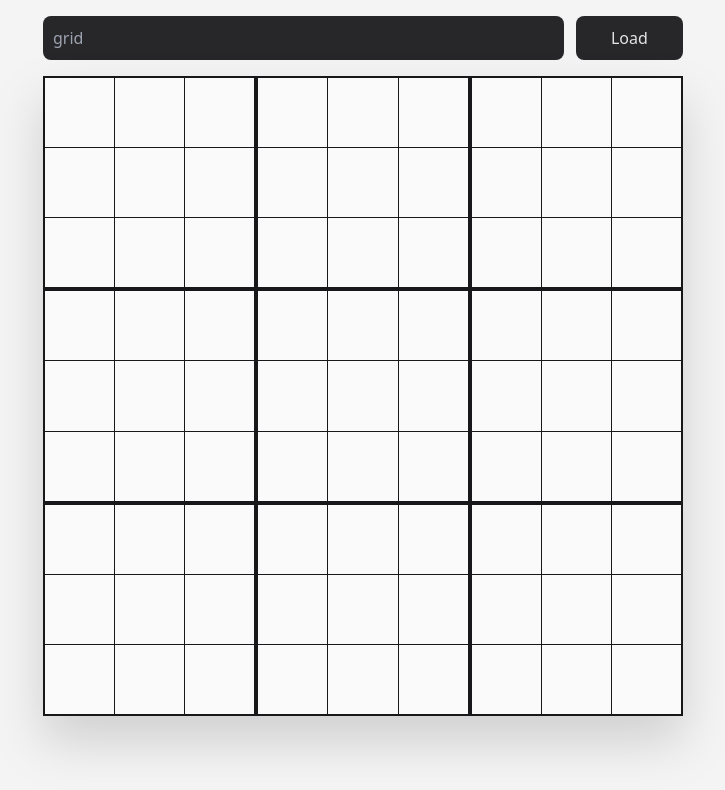
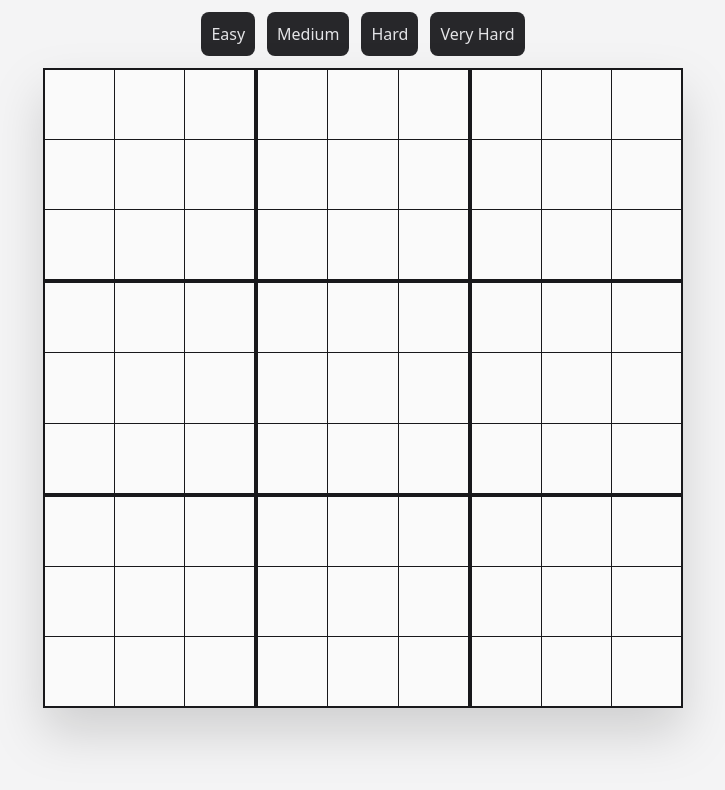
Before and after one commit to jerepenttinen/rxsudoku, a React (Vite) app: page / in a window 1280 px wide. Shown: the top 790 px of the page, without its empty margins (277-1002 px from the left). Built offline with nearby package versions, Linux system fonts and the light colour scheme.

Commit message:
Add grid generation

```diff
--- a/src/App.tsx
+++ b/src/App.tsx
@@ -1,14 +1,14 @@
 import Board from "@/Board";
-import LoadBoard from "@/LoadBoard";
 import { HotkeyProvider } from "@/Hotkeys";
 import HotkeyHooks from "@/HotkeyHooks";
+import NewGame from "./NewGame";
 
 function App() {
   return (
     <HotkeyProvider>
       <main className="flex max-h-full min-h-screen flex-col items-center bg-zinc-100 dark:bg-zinc-900">
         <HotkeyHooks />
-        <LoadBoard />
+        <NewGame />
         <Board />
       </main>
     </HotkeyProvider>
--- /dev/null
+++ b/src/NewGame.tsx
@@ -0,0 +1,36 @@
+import { useBoardStore } from "@/boardStore";
+
+function DifficultyButton({
+  text,
+  prefillCount,
+}: {
+  text: string;
+  prefillCount: number;
+}) {
+  const generateGrid = useBoardStore((state) => state.generateGrid);
+  return (
+    <>
+      <button
+        type="button"
+        onClick={() => generateGrid(prefillCount)}
+        className="rounded-lg border-2 border-transparent bg-zinc-800 p-2 text-zinc-200 hover:border-blue-500 hover:bg-zinc-700 active:bg-zinc-800"
+      >
+        {text}
+      </button>
+    </>
+  );
+}
+
+// 22
+function NewGame() {
+  return (
+    <div className="my-3 flex flex-row gap-3">
+      <DifficultyButton text="Easy" prefillCount={34} />
+      <DifficultyButton text="Medium" prefillCount={30} />
+      <DifficultyButton text="Hard" prefillCount={27} />
+      <DifficultyButton text="Very Hard" prefillCount={24} />
+    </div>
+  );
+}
+
+export default NewGame;
--- a/src/boardStore.ts
+++ b/src/boardStore.ts
@@ -1,6 +1,7 @@
 import create from "zustand";
 import produce from "immer";
 import C from "@/constants";
+import { shuffled, randInt } from "@/utilFuncs";
 
 type Marks = {
   1: boolean;
@@ -51,7 +52,7 @@ function setCurrentCell(draft: BoardStore, cell: string) {
 
 type BoardStore = {
   cells: Cells;
-  time: number;
+  generateGrid: (prefillCount: number) => void;
   loadGrid: (newGrid: string) => void;
   toggleMark: (cell: string, mark: number) => void;
   setCellDigit: (cell: string, digit: number) => void;
@@ -64,7 +65,44 @@ type BoardStore = {
 
 export const useBoardStore = create<BoardStore>((set) => ({
   cells: Object.fromEntries(C.CELLS.map((cellId) => [cellId, {} as Cell])),
-  time: 0,
+  generateGrid(prefillCount) {
+    set(
+      produce((draft: BoardStore) => {
+        // Initialize grid
+        for (const cell of C.CELLS) {
+          draft.cells[cell] = {
+            digit: "0",
+            marks: emptyMarks(),
+            prefilled: false,
+            highlighted: false,
+          } as Cell;
+        }
+
+        const prefillCells = shuffled(C.CELLS).slice(0, prefillCount);
+
+        for (const cell of prefillCells) {
+          const peers = C.PEERS.get(cell);
+          if (peers === undefined) {
+            throw Error("peers for " + cell + " are undefined!");
+          }
+
+          const possibleDigits = new Set(C.COLS);
+
+          // Delete peers' digits
+          for (const peer of peers) {
+            possibleDigits.delete(draft.cells[peer].digit);
+          }
+
+          // Choose digit randomly from possible digits
+          const chosenDigit =
+            Array.from(possibleDigits)[randInt(possibleDigits.size - 1)];
+
+          draft.cells[cell].digit = chosenDigit;
+          draft.cells[cell].prefilled = true;
+        }
+      })
+    );
+  },
   loadGrid(newGrid) {
     set(
       produce((draft: BoardStore) => {
--- a/src/utilFuncs.ts
+++ b/src/utilFuncs.ts
@@ -2,3 +2,30 @@ export function cross(A: string[], B: string[]): string[] {
   const b = B;
   return A.flatMap((a1) => b.map((b1) => a1 + b1));
 }
+
+function mulberry32(a: number) {
+  return function () {
+    a |= 0;
+    a = (a + 0x6d2b79f5) | 0;
+    let t = Math.imul(a ^ (a >>> 15), 1 | a);
+    t = (t + Math.imul(t ^ (t >>> 7), 61 | t)) ^ t;
+    return ((t ^ (t >>> 14)) >>> 0) / 4294967296;
+  };
+}
+
+const rand = mulberry32(Math.floor(Date.now() / 1000));
+
+export function randInt(a: number) {
+  return Math.floor(rand() * (a + 1));
+}
+
+export function shuffled<T>(A: T[]): T[] {
+  const result = structuredClone(A);
+  // Durstenfeld shuffle
+  // eslint-disable-next-line for-direction
+  for (let i = result.length - 1; i > 0; i--) {
+    const j = randInt(i);
+    [result[i], result[j]] = [result[j], result[i]];
+  }
+  return result;
+}
```
